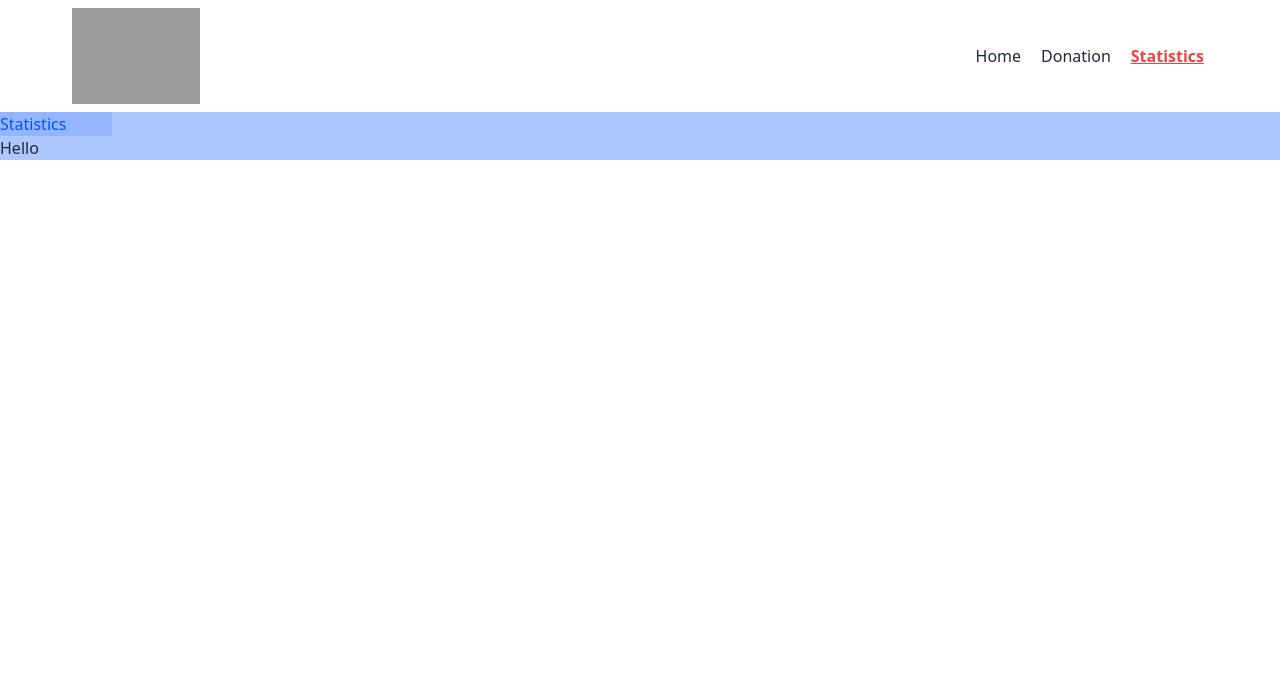
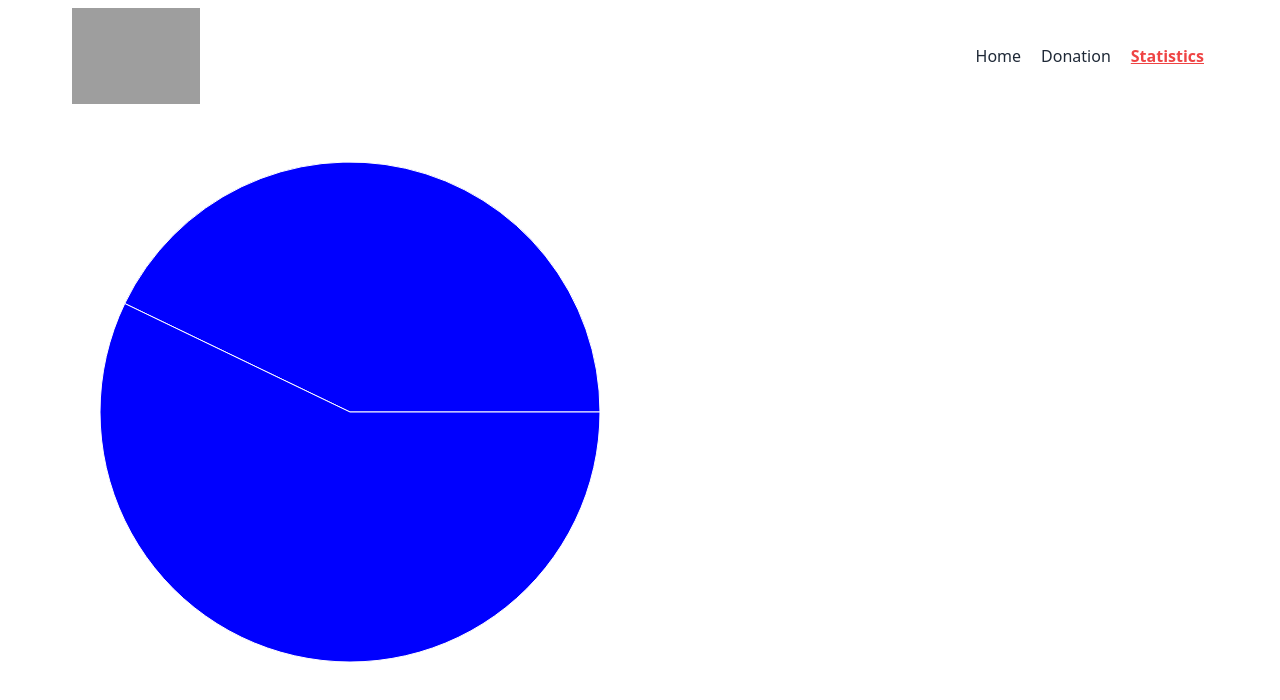
Before and after one commit to Mahbub2027/donation-campaign, a React (Vite) app: page /statistics in a window 1280 px wide. Shown: the top 700 px of the page. Built offline with nearby package versions, Linux system fonts and the light colour scheme; grey boxes are pictures that could not be loaded.

Commit message:
readme file added

```diff
--- a/package.json
+++ b/package.json
@@ -16,6 +16,7 @@
     "react-dom": "^18.2.0",
     "react-router-dom": "^6.16.0",
     "react-toastify": "^9.1.3",
+    "recharts": "^2.8.0",
     "sort-by": "^1.2.0"
   },
   "devDependencies": {
--- /dev/null
+++ b/src/components/ErrorPage/ErrorPage.jsx
@@ -0,0 +1,17 @@
+import { useRouteError } from "react-router-dom";
+
+const ErrorPage = () => {
+    const error = useRouteError();
+    console.error(error);
+    return (
+        <div className="text-center mt-52">
+            <h1 className="text-4xl font-semibold mb-10">Oops!</h1>
+            <p className="text-xl mb-5">Sorry, an unexpected error has occurred.</p>
+            <p>
+                <i>{error.statusText || error.message}</i>
+            </p>
+        </div>
+    );
+};
+
+export default ErrorPage;
--- a/src/components/Statistics/Statistics.jsx
+++ b/src/components/Statistics/Statistics.jsx
@@ -1,10 +1,30 @@
 
+import { PieChart, Pie } from 'recharts';
+// import { getStoredDonationFund } from '../utility/localstorage';
 const Statistics = () => {
+
+    // const App = () => {
+
+        // Sample data
+        const data = [
+            { name: 'Geeksforgeeks', students: 300 },
+            { name: 'Technical scripter', students: 400 },
+
+        ];
+
+            //  const COLORS = ['#0088FE', '#00C49F'];
+
+            // const RADIAN = Math.PI / 180;
+            // const renderCustomizedLabel = ({ cx, cy, midAngle, innerRadius, outerRadius, percent, index }) => {
+            // const radius = innerRadius + (outerRadius - innerRadius) * 0.5;
+            // const x = cx + radius * Math.cos(-midAngle * RADIAN);
+            // const y = cy + radius * Math.sin(-midAngle * RADIAN);
+
     return (
-        <div className="bg-[#AEC7FF]">
-            <h1 className="bg-[#0052FF26] w-28 text-[#0052FF]">Statistics</h1>
-            <h2>Hello</h2>
-        </div>
+        <PieChart width={700} height={600}>
+            <Pie data={data} dataKey="students" outerRadius={250} fill="blue" />
+
+        </PieChart>
     );
 };
 
--- a/src/main.jsx
+++ b/src/main.jsx
@@ -10,11 +10,13 @@ import Home from './components/Home/Home';
 import Donation from './components/Donation/Donation';
 import Statistics from './components/Statistics/Statistics';
 import DonationDetails from './components/DonationDetails/DonationDetails';
+import ErrorPage from './components/ErrorPage/ErrorPage';
 
 const router = createBrowserRouter([
   {
     path: "/",
     element: <Root></Root>,
+    errorElement: <ErrorPage></ErrorPage>,
     children: [
       {
         path: "/",
```
Also changed, not shown: 2 other files (tests, documents, lock files or other folders).
